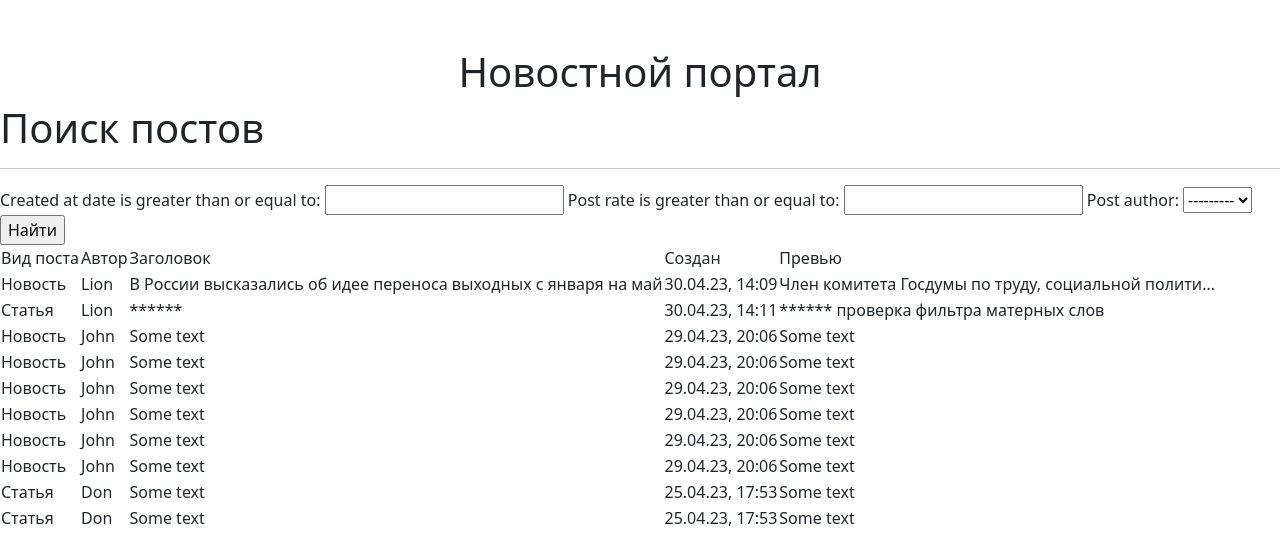
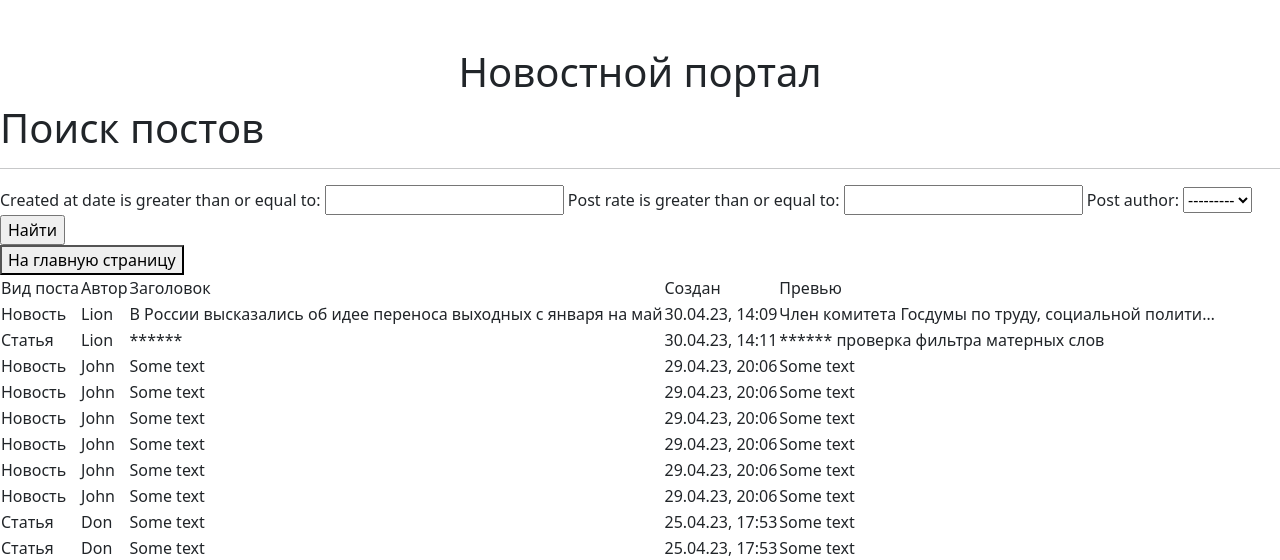
Before and after one commit to vetrovvv/Newspaper, a Django app: page /news/search/ in a window 1280 px wide. Shown: the part 56-616 px from the top of the page. Run offline with Django 4.2, Linux system fonts and the light colour scheme; data comes from the database, SQL or seed files in the repository.

Commit message:
Update search.html

```diff
--- a/NewsPaper/templates/search.html
+++ b/NewsPaper/templates/search.html
@@ -15,6 +15,7 @@ News
 	{{ filter.form }}
 	<input type="submit" value="Найти">
 </form>
+<a href="{% url 'news' %}"><button>На главную страницу</button></a>
 
 <table>
 	<thead>
```
